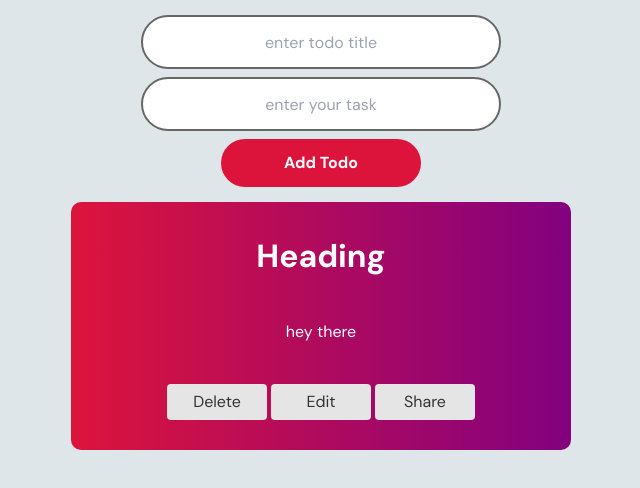
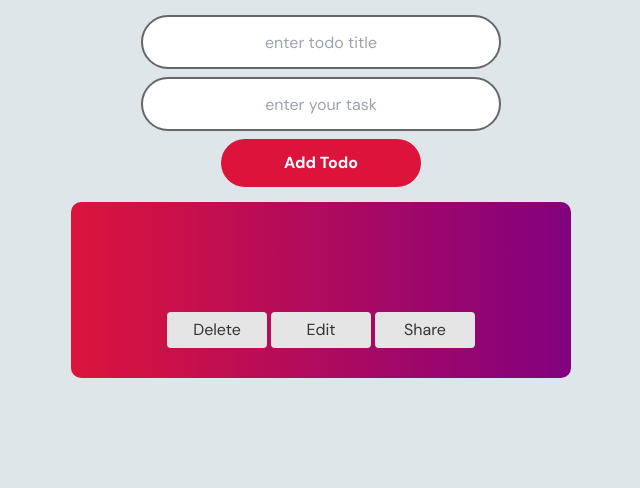
Before and after one commit to AK-Polash/todo-realtime-app, a React (Create React App) app: page / in a window 1280 px wide. Shown: the top 488 px of the page, without its empty margins (319-959 px from the left). Built offline with nearby package versions, Linux system fonts and the light colour scheme.

Commit message:
onchange & onclick added here

```diff
--- a/package.json
+++ b/package.json
@@ -6,6 +6,7 @@
     "@testing-library/jest-dom": "^5.16.5",
     "@testing-library/react": "^13.4.0",
     "@testing-library/user-event": "^13.5.0",
+    "firebase": "^9.15.0",
     "react": "^18.2.0",
     "react-dom": "^18.2.0",
     "react-scripts": "5.0.1",
--- a/src/App.js
+++ b/src/App.js
@@ -1,13 +1,33 @@
-import React from "react";
+import React, { useState } from "react";
 import InputArea from "./components/InputArea";
 import TodosArea from "./components/TodosArea";
 
 function App() {
+  let [title, setTitle] = useState("");
+  let [task, setTask] = useState("");
+
+  let handleInputTitle = (e) => {
+    setTitle(e.target.value);
+  };
+
+  let handleInputTask = (e) => {
+    setTask(e.target.value);
+  };
+
+  let handleSubmit = () => {
+    console.log(title);
+    console.log(task);
+  };
+
   return (
     <>
       <div className="w-full h-screen bg-flat">
-        <InputArea />
-        <TodosArea />
+        <InputArea
+          handleInputTitle={handleInputTitle}
+          handleInputTask={handleInputTask}
+          handleSubmit={handleSubmit}
+        />
+        <TodosArea title={title} task={task} />
       </div>
     </>
   );
--- a/src/components/InputArea.js
+++ b/src/components/InputArea.js
@@ -1,36 +1,20 @@
-import React, { useState } from "react";
+import React from "react";
 import ButtonItem from "./ButtonItem";
 import InputItem from "./InputItem";
 
-const InputArea = () => {
-  let [title, setTitle] = useState("");
-  let [task, setTask] = useState("");
-
-  let handleTitle = (e) => {
-    setTitle(e.target.value);
-  };
-
-  let handleTask = (e) => {
-    setTask(e.target.value);
-  };
-
-  let handleSubmit = () => {
-    console.log(title);
-    console.log(task);
-  };
-
+const InputArea = ({ handleInputTitle, handleInputTask, handleSubmit }) => {
   return (
     <>
       <div className="flex flex-col justify-center items-center gap-y-[8px] py-[15px] ">
         <InputItem
           className="font-dm w-[360px] h-[54px] rounded-[50px] px-[40px] py-[10px] text-center transition-all duration-100 ease-linear border-2 border-rare focus-visible:outline-0 focus-visible:border-secondary focus-visible:w-[450px] "
           placeholder="enter todo title"
-          onChange={handleTitle}
+          onChange={handleInputTitle}
         />
         <InputItem
           className="font-dm w-[360px] h-[54px] rounded-[50px] px-[40px] py-[10px] text-center transition-all duration-100 ease-linear border-2 border-rare focus-visible:outline-0 focus-visible:border-secondary focus-visible:w-[450px] "
           placeholder="enter your task"
-          onChange={handleTask}
+          onChange={handleInputTask}
         />
 
         <ButtonItem
--- a/src/components/TodosArea.js
+++ b/src/components/TodosArea.js
@@ -5,14 +5,14 @@ import Heading from "./Heading";
 import TodoPost from "./TodoPost";
 import TodoPostItem from "./TodoPostItem";
 
-const TodosArea = () => {
+const TodosArea = ({ title, task }) => {
   return (
     <>
       <div className="flex flex-col items-center gap-x-[30px]">
         <div className="w-[500px] mx-auto py-[10px] px-[20px] rounded-[10px] bg-gradient-to-r from-primary to-secondary">
           <div className="pt-[20px]">
             <Heading
-              title="Heading"
+              title={title}
               className="text-[32px] font-bold text-pure font-dm text-center"
             />
           </div>
@@ -20,7 +20,7 @@ const TodosArea = () => {
           <TodoPost className="font-dm">
             <TodoPostItem
               className="text-pure py-[40px] text-center"
-              post="hey there"
+              post={task}
             />
           </TodoPost>
 
--- /dev/null
+++ b/src/config/firebaseConfig.js
@@ -0,0 +1,19 @@
+// Import the functions you need from the SDKs you need
+import { initializeApp } from "firebase/app";
+// TODO: Add SDKs for Firebase products that you want to use
+// https://firebase.google.com/docs/web/setup#available-libraries
+
+// Your web app's Firebase configuration
+const firebaseConfig = {
+  apiKey: "AIzaSyAVU6uL-rF8Y7qBPgCxeuAMQTQHopU-QTo",
+  authDomain: "realtime-todo-app-4851d.firebaseapp.com",
+  projectId: "realtime-todo-app-4851d",
+  storageBucket: "realtime-todo-app-4851d.appspot.com",
+  messagingSenderId: "571146127328",
+  appId: "1:571146127328:web:1b0655e3b6f3549f800d85",
+};
+
+// Initialize Firebase
+const app = initializeApp(firebaseConfig);
+
+export default firebaseConfig;
```
Also changed, not shown: 1 other file (tests, documents, lock files or other folders).
